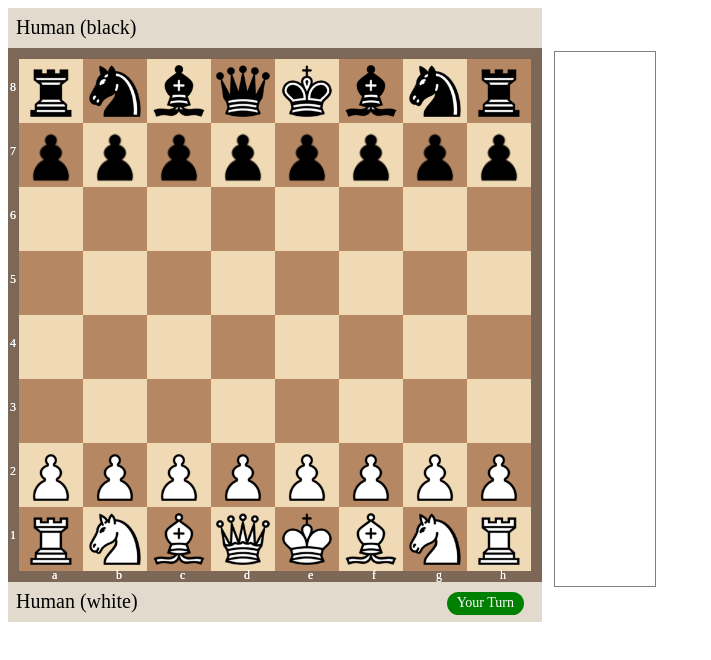
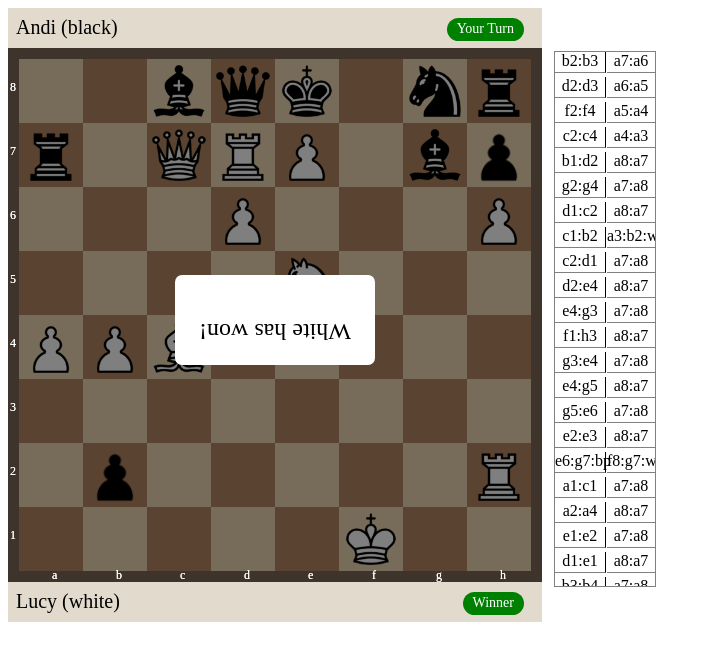
Before and after one commit to vitmalina/ai-battle, a plain HTML site: page index.html in a window 1280 px wide. Both pictures are taken after a click on the element "Start Game". Shown: the whole page, without its empty margins (0-711 px from the left). Drawn offline with Linux system fonts and the light colour scheme.

Commit message:
Added pretend game

```diff
--- a/ai/lucy.js
+++ b/ai/lucy.js
@@ -9,6 +9,7 @@ var ai = {
 	name	: 'Lucy',
 	author	: 'Vitali Malinouski',
 	next	: function (field, moves) {
+		// get random move
 		var index = Math.floor(Math.random() * moves.length);
 		return moves[index];
 	}
--- a/app/engine.js
+++ b/app/engine.js
@@ -7,6 +7,11 @@ var engine = (function () {
 	var ais	 	= {
 		lucy	: 'lucy.js',
 		andi	: 'andi.js'
+	};
+	var pretend = {
+		move	: pretendMove,
+		show	: show,
+		isCheck	: isCheck
 	};
 
 	return {
@@ -18,9 +23,8 @@ var engine = (function () {
 		start 		: start,
 		move		: move,
 		getMoves	: getMoves,
-		pretend		: pretend,
-		isCheck		: isCheck,
-		show		: show
+		pretend		: pretendMove,
+		isCheck		: isCheck
 	}
 
 	function init() {
@@ -47,6 +51,8 @@ var engine = (function () {
 			$("#player_one_options, #player_two_options").append("<option value=\"" + name +"\">" + ais[name].name + "</option>");
 		}
 		reset();
+		$("#player_one_options").val('lucy');
+		$("#player_two_options").val('andi');
 	}
 
 	function reset() {
@@ -75,13 +81,8 @@ var engine = (function () {
 	}
 
 	function start(player1, player2) { // if null, then it is human
-		console.log(player1, player2);
-		if (player1 == "Human") {
-			player1 = null;
-		}
-		if (player2 == "Human") {
-			player2 = null;
-		}
+		if (player1 == "Human") player1 = null;
+		if (player2 == "Human") player2 = null;
 		if (engine.turn != '') {
 			console.log('ERROR: game currently in progress. Use engine.reset();');
 			return;
@@ -96,6 +97,7 @@ var engine = (function () {
 		}
 		reset();
 		engine.turn  = 'w';
+		$(".popup-holder").hide();
 		$('#player1_turn').show();
 		$("#player1_move").html(engine.getMoves().length+" possible moves");
 		// player names
@@ -109,7 +111,7 @@ var engine = (function () {
 		$('#player2_move').html('');
 		// if ai, make a move
 		if (player1 != null) {
-			move(ais[player1].next(engine.field, getMoves()));
+			move(ais[player1].next($.extend(true, {}, engine.field), getMoves()));
 		}
 	}
 
@@ -216,9 +218,9 @@ var engine = (function () {
 		// check if it is ai, then get next move
 		setTimeout(function () {
 			if (engine.turn == 'w' && engine.player1 != null) {
-				move(ais[engine.player1].next(engine.field, getMoves()));
+				move(ais[engine.player1].next($.extend(true, {}, engine.field), getMoves()));
 			} else if (engine.turn == 'b' && engine.player2 != null) {
-				move(ais[engine.player2].next(engine.field, getMoves()));
+				move(ais[engine.player2].next($.extend(true, {}, engine.field), getMoves()));
 			}
 		}, 1);
 		board.render($.extend(true, {}, field), [], false, taken);
@@ -378,11 +380,9 @@ var engine = (function () {
 							var parts = history[n].split(":");
 							if (rooks[1] == parts[0] || rooks[1] == parts[1]) {
 								castleLeft = false;
-								console.log("can not castle left");
 							}
 							if (rooks[0] == parts[0] || rooks[0] == parts[1]) {
 								castleRight = false;
-								console.log("can not castle right");
 							}
 							if (king == parts[0] || king == parts[1]) {
 								castleRight = false;
@@ -392,10 +392,9 @@ var engine = (function () {
 						var rookPos = parseInt(rooks[0].substr(1, 1))-1;
 
 						if (vCheck === true) {
-							console.log('dfdfd');
-							var newField = pretend($.extend(true, {}, fld), 'e' + (rookPos+1) + ':f' + (rookPos+1));
+							var newField = pretendMove($.extend(true, {}, fld), 'e' + (rookPos+1) + ':f' + (rookPos+1));
 							if (isCheck(newField, engine.turn)) castleLeft = false;
-							var newField = pretend($.extend(true, {}, fld), 'e' + (rookPos+1) + ':d' + (rookPos+1));
+							var newField = pretendMove($.extend(true, {}, fld), 'e' + (rookPos+1) + ':d' + (rookPos+1));
 							if (isCheck(newField, engine.turn)) castleRight = false;
 						}
 
@@ -420,7 +419,7 @@ var engine = (function () {
 			}
 			var mv = f+(i+1)+':'+places[f1]+(i1+1)+(beat ? ':' + beat : '');
 			if (vCheck === true) {
-				var newField = pretend($.extend(true, {}, fld), mv);
+				var newField = pretendMove($.extend(true, {}, fld), mv);
 				if (!isCheck(newField, piece[0])) moves.push(mv);
 			} else {
 				moves.push(mv);
@@ -429,7 +428,7 @@ var engine = (function () {
 		}
 	}
 
-	function pretend(fld, mv) {
+	function pretendMove(fld, mv) {
 		if (fld == null) fld = $.extend(true, {}, field);
 		var tmp = mv.split(':');
 		var f1  = tmp[0][0];
--- a/index.html
+++ b/index.html
@@ -12,7 +12,6 @@
 		$(function () { engine.init(); });
 		function gameStart() {
 			engine.start($("#player_one_options").val(), $("#player_two_options").val());
-			$(".popup-holder").toggle();
 		}
 	</script>
 </head>
@@ -56,7 +55,7 @@
 						</div>
 					</div>
 			</div>
-			<div class="endgame-holder">
+			<div class="endgame-holder" onclick="$(this).hide()">
 				<div class="endgame">
 					White has won
 				</div>
```
